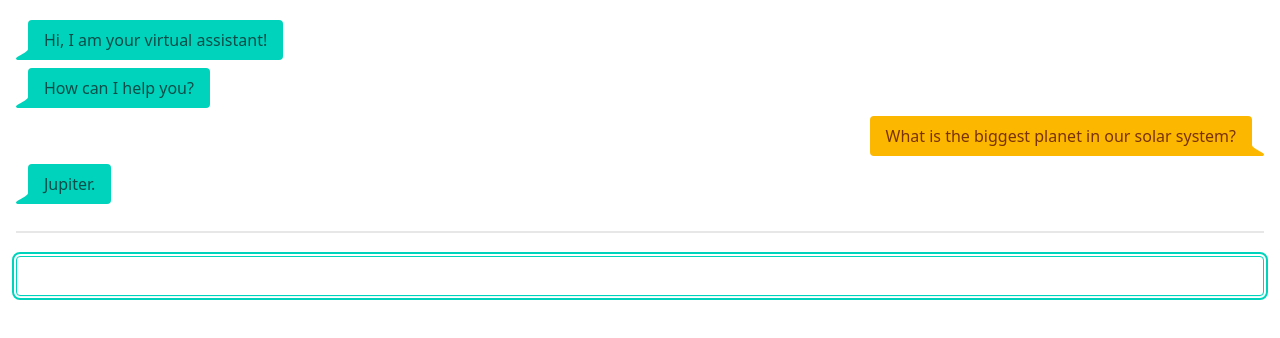
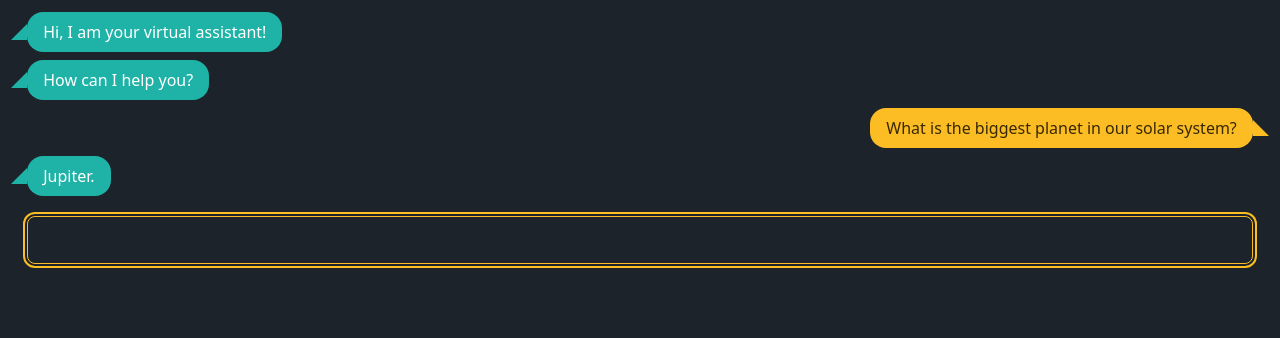
Before and after one commit to ariya/tinker-chat, a website: page public/index.html in a window 1280 px wide. Drawn offline with nearby package versions, Linux system fonts and the light colour scheme.

Commit message:
custom css, for the loader and speech bubble
* http://projects.verou.me/bubbly/
* loader -> https://css-tricks.com/single-element-loaders-the-bars/

```diff
--- a/public/index.html
+++ b/public/index.html
@@ -1,16 +1,7 @@
 <html>
 
 <head>
-    <link href="daisyui.css" rel="stylesheet" type="text/css" />
-    <style>
-        body {
-            padding: 1em;
-        }
-
-        input {
-            width: 100%;
-        }
-    </style>
+    <link href="style.css" rel="stylesheet" type="text/css" />
     <script src="index.js"></script>
 </head>
 
@@ -18,14 +9,14 @@
     <div id="chat">
     </div>
     <div id="assistant-loading">
-        <div class="chat chat-start">
-            <div class="chat-bubble chat-bubble-info">
-                <span class="loading loading-dots loading-md"></span>
+        <div class="speech speech-loader">
+            <div class="speech-bubble-loader color-loader">
+                <div class="loader"></div>
             </div>
         </div>
     </div>
     <div class="divider"></div>
-    <input type="text" id="prompt" autofocus class="input input-bordered input-accent" />
+    <input type="text" id="prompt" autofocus />
 </body>
 
 </html>
--- a/public/index.js
+++ b/public/index.js
@@ -8,29 +8,29 @@ document.addEventListener('DOMContentLoaded', function () {
         return el;
     }
 
-    function msg(side, cls, text) {
-        const el = $div('chat-bubble ' + cls);
+    function msg(side, kind, text) {
+        const el = $div(kind);
         el.innerText = text;
-        const wrapper = $div('chat ' + side);
+        const wrapper = $div('speech ' + side);
         wrapper.appendChild(el);
         $('chat').appendChild(wrapper);
     }
 
     function assistant(text) {
-        msg('chat-start', 'chat-bubble-accent', text);
+        msg('speech-assistant', 'speech-bubble-assistant color-assistant', text);
         $('assistant-loading').style.display = 'none';
         $('prompt').disabled = false;
         $('prompt').focus();
     }
 
     function human(text) {
-        msg('chat-end', 'chat-bubble-warning', text);
+        msg('speech-human', 'speech-bubble-human color-human', text);
         $('assistant-loading').style.display = 'block';
         $('prompt').disabled = true;
     }
 
     function panic(text) {
-        msg('chat-end', 'chat-bubble-error', text);
+        msg('speech-panic', 'speech-bubble-panic color-panic', text);
         $('assistant-loading').style.display = 'none';
         $('prompt').disabled = false;
         $('prompt').focus();
--- /dev/null
+++ b/public/style.css
@@ -0,0 +1,199 @@
+html {
+    line-height: 1.5;
+    background-color: rgb(29, 35, 42);
+    font-family: ui-sans-serif, system-ui, -apple-system,
+        BlinkMacSystemFont, "Segoe UI", Roboto, "Helvetica Neue",
+        Arial, "Noto Sans", sans-serif, "Apple Color Emoji",
+        "Segoe UI Emoji", "Segoe UI Symbol", "Noto Color Emoji";
+}
+
+body {
+    padding: 0 1.2em;
+    color: rgb(166, 173, 186);
+    color-scheme: dark;
+}
+
+*,
+::after,
+::before {
+    box-sizing: border-box;
+    border-width: 0;
+    border-style: solid;
+    border-color: currentColor;
+}
+
+input {
+    margin-top: 1rem;
+    width: 100%;
+    height: 3rem;
+    padding-left: 1rem;
+    padding-right: 1rem;
+    font-size: 1rem;
+    line-height: 1.5rem;
+    border-width: 1px;
+    border-color: rgb(251, 189, 35);
+    background-color: rgb(29, 35, 42);
+    border-radius: .5rem;
+}
+
+input:focus {
+    outline-color: rgb(251, 189, 35);
+    outline-style: solid;
+    outline-width: 2px;
+    outline-offset: 2px;
+}
+
+input:disabled,
+input[disabled] {
+    cursor: not-allowed;
+    border-color: rgb(25, 30, 36);
+    background-color: rgb(25, 30, 36);
+}
+
+.speech {
+    display: grid;
+    column-gap: .75rem;
+    padding-top: .25rem;
+    padding-bottom: .25rem;
+}
+
+.speech-assistant,
+.speech-loader {
+    place-items: start;
+}
+
+.speech-human,
+.speech-panic {
+    place-items: end;
+}
+
+.speech-bubble-assistant,
+.speech-bubble-human,
+.speech-bubble-panic,
+.speech-bubble-loader {
+    display: block;
+    position: relative;
+    width: fit-content;
+    padding: .5rem 1rem;
+    min-height: 2.5rem;
+    min-width: 2.5rem;
+    border-radius: 1rem;
+    width: fit-content;
+}
+
+.speech-bubble-assistant:after {
+    content: '';
+    position: absolute;
+    left: 0;
+    top: 50%;
+    width: 0;
+    height: 0;
+    border: 1em solid transparent;
+    border-right-color: rgb(31, 178, 166);
+    border-left: 0;
+    border-bottom: 0;
+    margin-top: -0.5em;
+    margin-left: -1em;
+}
+
+.speech-bubble-human:after {
+    content: '';
+    position: absolute;
+    right: 0;
+    top: 50%;
+    width: 0;
+    height: 0;
+    border: 1em solid transparent;
+    border-left-color: rgb(251, 189, 35);
+    border-right: 0;
+    border-bottom: 0;
+    margin-top: -0.5em;
+    margin-right: -1em;
+}
+
+.speech-bubble-panic:after {
+    content: '';
+    position: absolute;
+    right: 0;
+    top: 50%;
+    width: 0;
+    height: 0;
+    border: 1em solid transparent;
+    border-left-color: rgb(248, 114, 114);
+    border-right: 0;
+    border-bottom: 0;
+    margin-top: -0.5em;
+    margin-right: -1em;
+}
+
+.speech-bubble-loader:after {
+    content: '';
+    position: absolute;
+    left: 0;
+    top: 50%;
+    width: 0;
+    height: 0;
+    border: 1em solid transparent;
+    border-right-color: rgb(58, 191, 248);
+    border-left: 0;
+    border-bottom: 0;
+    margin-top: -0.5em;
+    margin-left: -1em;
+}
+
+.color-assistant {
+    background-color: rgb(31, 178, 166);
+    color: white
+}
+
+.color-human {
+    background-color: rgb(251, 189, 35);
+    color: rgb(56, 40, 0)
+}
+
+.color-panic {
+    background-color: rgb(248, 114, 114);
+    color: rgb(71, 0, 0);
+}
+
+.color-loader {
+    background-color: rgb(58, 191, 248);
+    color: rgb(0, 43, 61);
+}
+
+.loader {
+    width: 2em;
+    aspect-ratio: 2;
+    background:
+        no-repeat linear-gradient(#000 0 0),
+        no-repeat linear-gradient(#000 0 0),
+        no-repeat linear-gradient(#000 0 0);
+    background-size: 20% 50%;
+    animation: load 1s infinite linear;
+}
+
+@keyframes load {
+    0% {
+        background-position: 0% 100%, 50% 100%, 100% 100%
+    }
+
+    20% {
+        background-position: 0% 50%, 50% 100%, 100% 100%
+    }
+
+    40% {
+        background-position: 0% 0%, 50% 50%, 100% 100%
+    }
+
+    60% {
+        background-position: 0% 100%, 50% 0%, 100% 50%
+    }
+
+    80% {
+        background-position: 0% 100%, 50% 100%, 100% 0%
+    }
+
+    100% {
+        background-position: 0% 100%, 50% 100%, 100% 100%
+    }
+}
```
Also changed, not shown: 1 other file.
